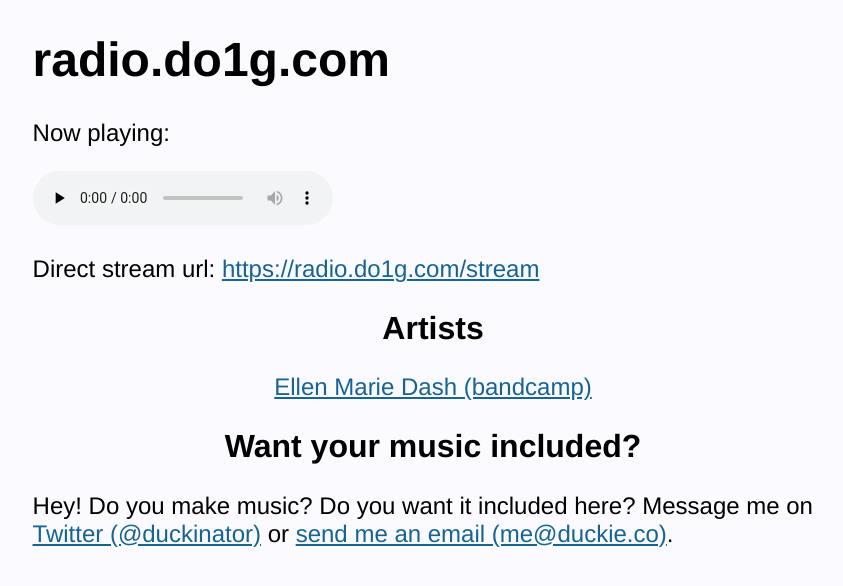
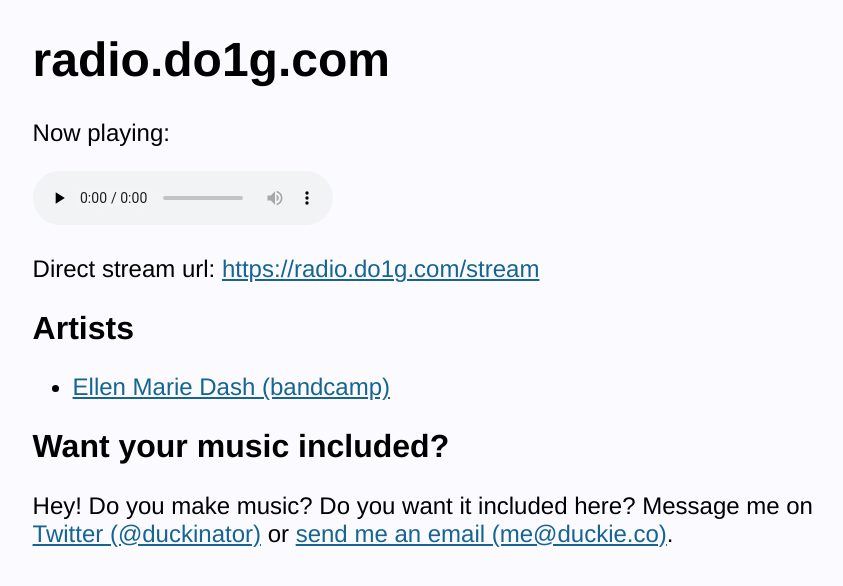
Before and after one commit to duckinator/radio, a plain HTML site: page web/index.html in a window 1280 px wide. Shown: the whole page, without its empty margins (207-1050 px from the left). Drawn offline with Linux system fonts and the light colour scheme; no server answers.

Commit message:
Update index.html

```diff
--- a/web/index.html
+++ b/web/index.html
@@ -10,14 +10,6 @@
     margin: 0 auto;
 }
 h2 { font-size: 2rem; }
-ul, h2 {
-    text-align: center;
-}
-ul {
-    list-style: none;
-    margin: 0;
-    padding: 0;
-}
 a, a:visited { color: #166491; }
 a:active, a:focus, a:hover{ color: #2197db; }
 </style>
```
